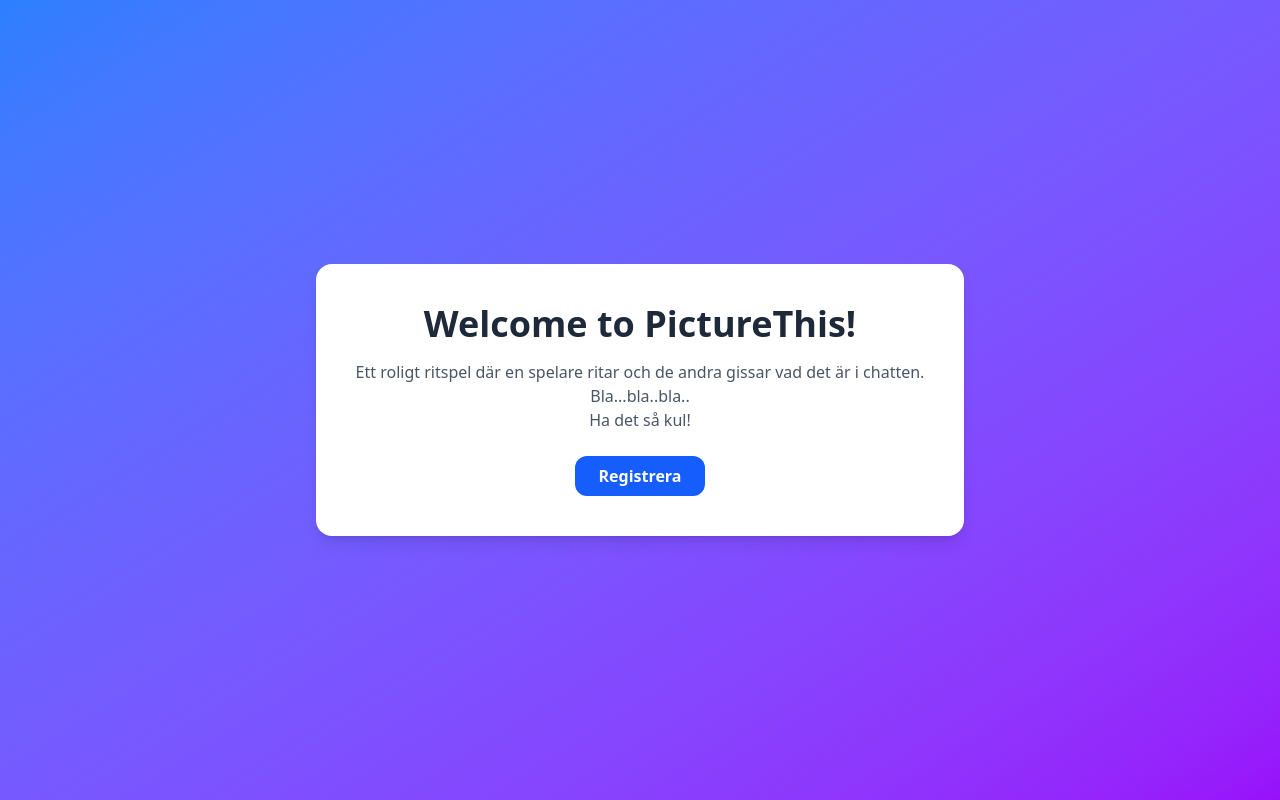
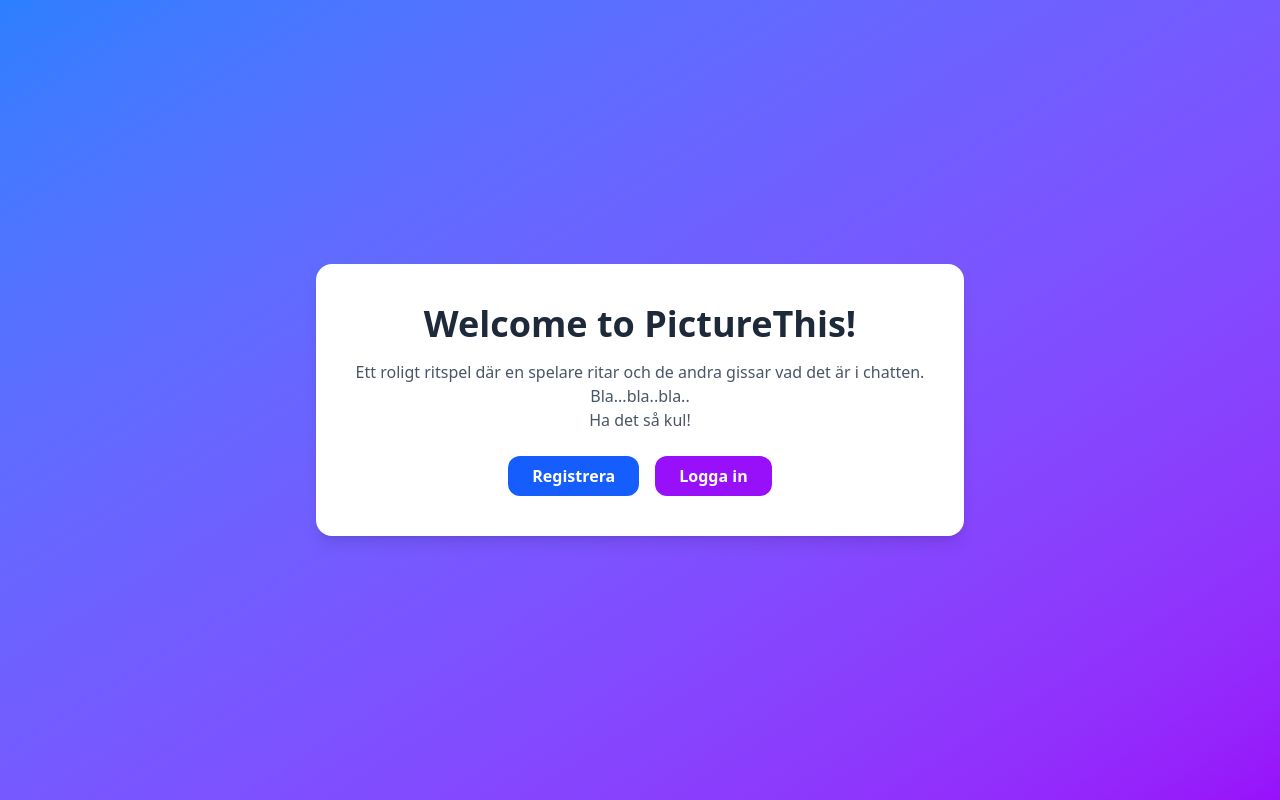
Before and after one commit to affa24ju/PictureThisFrontend, a React (Vite) app: page / in a window 1280 px wide. Built offline with nearby package versions, Linux system fonts and the light colour scheme.

Commit message:
Inloggningsformulär är på plats

```diff
--- a/src/components/LoginDialog.tsx
+++ b/src/components/LoginDialog.tsx
@@ -1,7 +1,47 @@
+import * as Dialog from '@radix-ui/react-dialog';
+
 export default function LoginDialog() {
     return (
         <div>
+            <Dialog.Root>
+                <Dialog.Trigger asChild>
+                    <button className="px-6 py-2 rounded-xl bg-purple-600 text-white font-semibold hover:bg-purple-700 transition">
+                        Logga in
+                    </button>
+                </Dialog.Trigger>
+                <Dialog.Portal>
+                    <Dialog.Overlay className="fixed inset-0 bg-black/40" />
+                    <Dialog.Content className="fixed top-1/2 left-1/2 w-96 -translate-x-1/2 -translate-y-1/2 bg-white p-6 rounded-2xl shadow-xl">
+                        <Dialog.Title className="text-xl font-bold mb-4">Logga in</Dialog.Title>
+                        <Dialog.Description className="text-sm text-gray-600 mb-4">
+                            Ange dina inloggningsuppgifter för att fortsätta. <br />
+                            Om du inte har ett konto, registrera dig först!
+                            Registrering tar mindre än en minut! 😉
+                        </Dialog.Description>
+
+                        <form className="flex flex-col gap-3"
+                            onSubmit={(e) => {
+                                e.preventDefault();
+                                // TODO: Ska lägga till inloggningslogik här
+                                alert('Oj! Vänta... Jag måste hitta min inloggningslogik först! Återkommer snart!');
+                            }}
+                        >
+                            <input type="text" placeholder="Användarnamn" className="px-3 py-2 border rounded-lg focus:outline-none focus:ring-2 focus:ring-purple-400" required />
+                            <input type="password" placeholder="Password" className="px-3 py-2 border rounded-lg focus:outline-none focus:ring-2 focus:ring-purple-400" required />
+                            <button type='submit' className="mt-2 px-4 py-2 bg-purple-600 text-white rounded-lg hover:bg-purple-700 transition">
+                                Logga in & fortsätt!!
+                            </button>
+                        </form>
+
+                        <Dialog.Close asChild>
+                            <button className="absolute top-3 right-3 text-gray-500 hover:text-gray-800">
+                                X
+                            </button>
+                        </Dialog.Close>
+                    </Dialog.Content>
+                </Dialog.Portal>
+            </Dialog.Root>
 
         </div>
-    )
+    );
 }
--- a/src/pages/HomePage.tsx
+++ b/src/pages/HomePage.tsx
@@ -1,4 +1,5 @@
 import RegistreraDialog from "../components/RegistreraDialog";
+import LoginDialog from "../components/LoginDialog";
 
 export default function HomePage() {
   return (
@@ -23,6 +24,7 @@ export default function HomePage() {
             <div className="flex gap-4 justify-center mt-6">
                 <RegistreraDialog />
                 {/* Login komponent kommer här sen */}
+                <LoginDialog />
             </div>
 
         </div>
```
